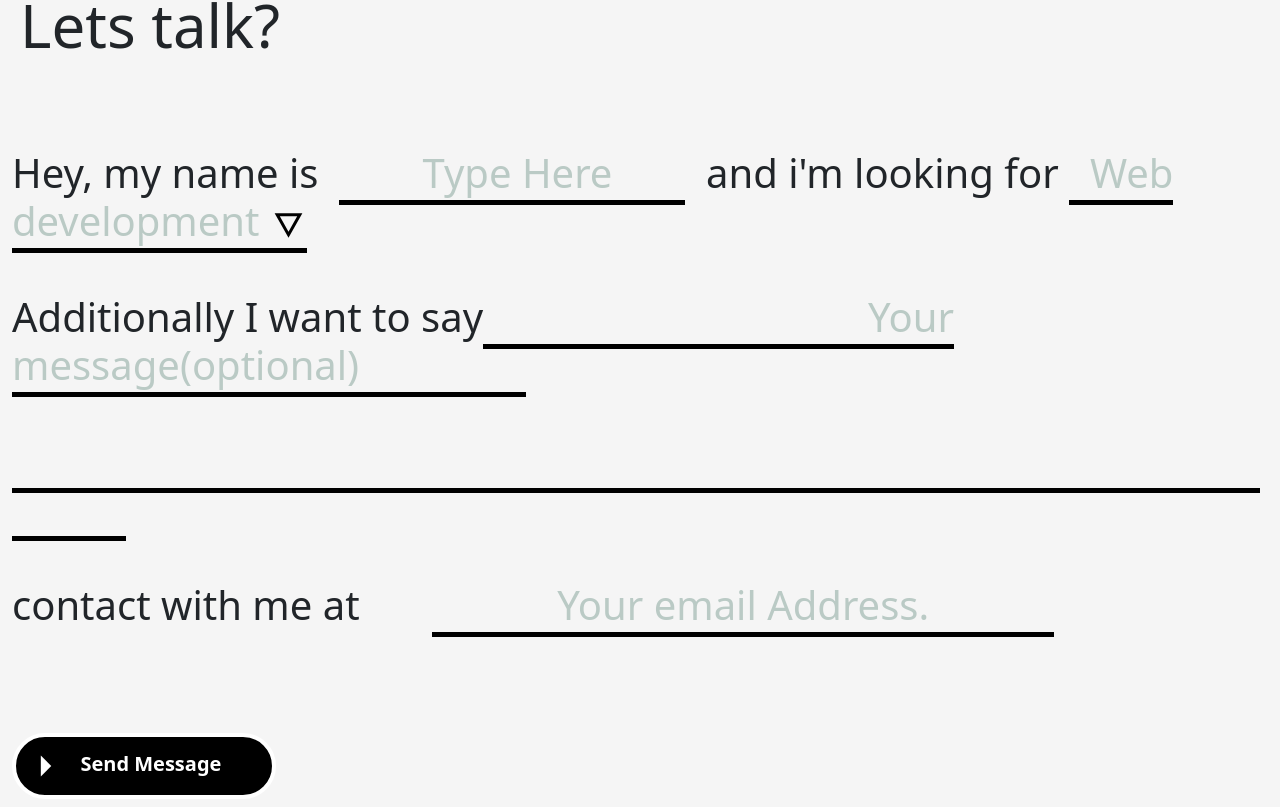
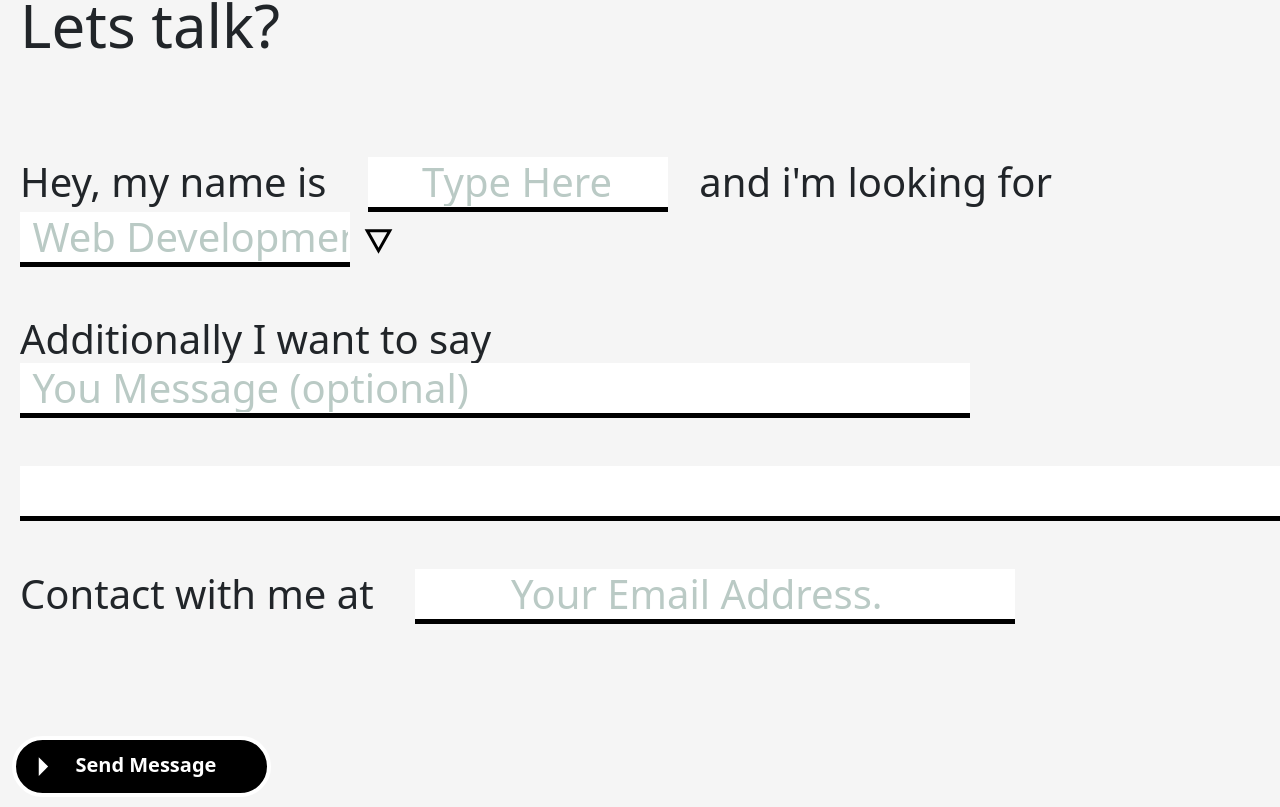
Before and after one commit to asraaijaz-jpg/React-landin-page, a React (Create React App) app: page / in a window 1280 px wide. Shown: the part 10853-11660 px from the top of the page. Built offline with nearby package versions, Linux system fonts and the light colour scheme.

Commit message:
Update landingpage.js

```diff
--- a/src/landingpage.js
+++ b/src/landingpage.js
@@ -498,50 +498,50 @@ Do it now.</h5>
 <h1 style={{fontSize:'60px'}} className='p-2'>Lets talk?</h1>
 <br></br><br></br><br></br>
 
-<div className='row'>
+<div className='row p-2'>
 <div className='col'>
 
-    <h1>
-    Hey, my name is  &nbsp;
-    <span style={{color:'#BACAC5' ,  borderBottom:'5px solid black'}}> &nbsp; &nbsp;
-    &nbsp; &nbsp;Type Here  &nbsp; &nbsp;&nbsp;&nbsp;  </span>
+<h1 >
 
-    &nbsp; and i'm looking for <span
-    style={{color:'#BACAC5' ,  borderBottom:'5px solid black'}}>
-    &nbsp;  Web development  <DetailsIcon style={{fontSize:'37px' , color:'black'}}></DetailsIcon></span>
+Hey, my name is   &nbsp; &nbsp;<input type='text' style={{border:'none' , borderBottom:'5px solid black' ,
+width:"300px" , color:'#BACAC5' }} value="  &nbsp; &nbsp;Type Here"/>
 
-    &nbsp; <br></br><br></br>Additionally I want to say
-    <span style={{color:'#BACAC5' ,  borderBottom:'5px solid black'}}>
+&nbsp; &nbsp;and i'm looking for &nbsp; &nbsp;<input type='text' style={{border:'none' , borderBottom:'5px solid black' ,
+width:"330px" , color:'#BACAC5' }} value=" Web Development"/> <DetailsIcon style={{fontSize:'37px' , color:'black'}}></DetailsIcon>
+
+<br></br><br></br>
+
+Additionally I want to say &nbsp; &nbsp;<input type='text' style={{border:'none' , borderBottom:'5px solid black' ,
+width:"950px" , color:'#BACAC5' }} value=" You Message (optional) "/>
+
+<br></br><br></br>
+
+<input type='text' style={{border:'none' , borderBottom:'5px solid black' ,
+width:"1420px" , color:'#BACAC5' }} />
+
+<br></br><br></br>
+
+Contact with me at &nbsp; &nbsp;<input type='text' style={{border:'none' , borderBottom:'5px solid black' ,
+width:"600px" , color:'#BACAC5' }} value="  &nbsp; &nbsp; &nbsp; &nbsp;Your Email Address."/>
+</h1>
+<span></span>
+
+</div>
+</div>
+
+<br></br><br></br><br></br><br></br>
 
 
-&nbsp; &nbsp;&nbsp;&nbsp;
-    &nbsp; &nbsp;&nbsp;&nbsp;&nbsp; &nbsp;&nbsp;&nbsp;&nbsp; &nbsp;&nbsp;&nbsp;&nbsp; &nbsp;&nbsp;&nbsp;&nbsp; &nbsp;&nbsp;&nbsp;&nbsp; &nbsp;&nbsp;&nbsp;
-     Your message(optional) &nbsp; &nbsp;&nbsp;&nbsp; &nbsp; &nbsp;&nbsp;&nbsp; &nbsp; &nbsp; <br></br><br></br>&nbsp;
-      &nbsp;&nbsp;&nbsp;&nbsp; &nbsp;&nbsp;&nbsp;
-     &nbsp; &nbsp;&nbsp;&nbsp;&nbsp; &nbsp;&nbsp;&nbsp;&nbsp;
-
-     &nbsp; &nbsp;&nbsp;&nbsp;&nbsp; &nbsp;&nbsp;&nbsp;&nbsp; &nbsp; &nbsp;&nbsp;&nbsp;&nbsp; &nbsp;&nbsp;&nbsp;&nbsp;
-     &nbsp; &nbsp;&nbsp;&nbsp;&nbsp; &nbsp;&nbsp;&nbsp;&nbsp; &nbsp; &nbsp;&nbsp;&nbsp;&nbsp; &nbsp;&nbsp;&nbsp;&nbsp;
-     &nbsp; &nbsp;&nbsp;&nbsp;&nbsp; &nbsp;&nbsp;&nbsp;&nbsp; &nbsp; &nbsp;&nbsp;&nbsp;&nbsp; &nbsp;&nbsp;&nbsp;&nbsp;
-     &nbsp; &nbsp;&nbsp;&nbsp;&nbsp; &nbsp;&nbsp;&nbsp;&nbsp; &nbsp; &nbsp;&nbsp;&nbsp;&nbsp; &nbsp;&nbsp;&nbsp;&nbsp;
-     &nbsp; &nbsp;&nbsp;&nbsp;&nbsp; &nbsp;&nbsp;&nbsp;&nbsp; &nbsp;
-     </span>
-<br></br><br></br>
-      contact with me at &nbsp;&nbsp; &nbsp;&nbsp; <span style={{color:'#BACAC5' ,  borderBottom:'5px solid black'}}> &nbsp; &nbsp;&nbsp;&nbsp;
-    &nbsp; &nbsp;&nbsp;&nbsp; Your email Address.  &nbsp; &nbsp;&nbsp;&nbsp; &nbsp; &nbsp;&nbsp;&nbsp;  </span>
-
-    </h1>
-
-    <br></br><br></br><br></br><br></br>
-    <button type='button' className='btn-lg p-1' style={{backgroundColor:'black' , color:'white' , borderRadius:'50px' ,
+<button type='button' className='btn-lg p-1' style={{backgroundColor:'black' , color:'white' , borderRadius:'50px' ,
         border:'4px solid' }}>
-          <ArrowRightIcon style={{fontSize:'50px'}}>
+          <ArrowRightIcon style={{fontSize:'45px'}}>
           &nbsp;&nbsp;&nbsp; &nbsp;&nbsp;&nbsp;</ArrowRightIcon> &nbsp;<b>Send Message</b>&nbsp;&nbsp;&nbsp; &nbsp;
           &nbsp;&nbsp;&nbsp;
         </button>
 
-</div>
-</div>
+
+
+
 
 <br></br><br></br><br></br><br></br>
 
```
